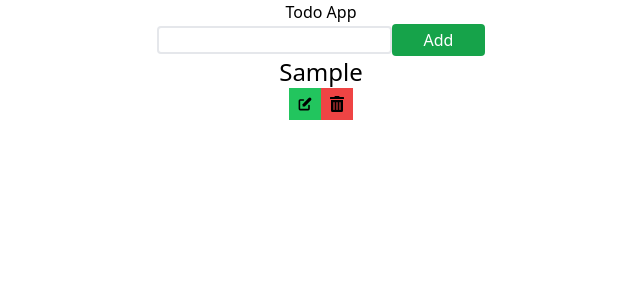
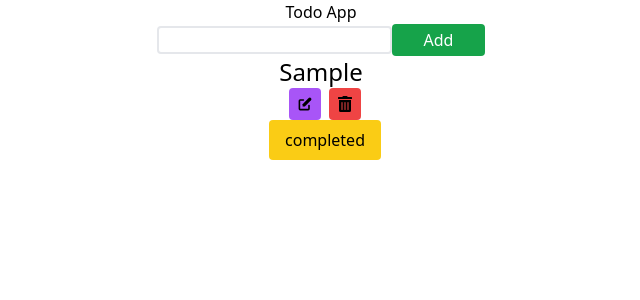
Before and after one commit to imanchamileva/todo_app_tsx, a React (Create React App) app: page / in a window 1280 px wide. Both pictures are taken after typing "Sample" into the empty fields and a click on the button "Add". Shown: the top 300 px of the page, without its empty margins (319-959 px from the left). Built offline with nearby package versions, Linux system fonts and the light colour scheme.

Commit message:
complete task button

```diff
--- a/package.json
+++ b/package.json
@@ -43,6 +43,7 @@
     ]
   },
   "devDependencies": {
+    "@types/styled-components": "^5.1.25",
     "autoprefixer": "^10.4.7",
     "postcss": "^8.4.14",
     "tailwindcss": "^3.1.4"
--- a/src/components/atoms/Input.tsx
+++ b/src/components/atoms/Input.tsx
@@ -5,7 +5,7 @@ import { HiOutlinePencilAlt } from "react-icons/hi";
 import { FaTimes, FaTrashAlt } from "react-icons/fa";
 import { ITodoItem} from '../../Interfaces';
 import { HiPencilAlt } from "react-icons/hi";
-
+import StyledButton from './StyledButton';
 
 export const Input = () => {
 
@@ -67,6 +67,7 @@ export const Input = () => {
         }
 
 
+
     return (
         <>
             <form onSubmit={addItem}>
@@ -80,14 +81,15 @@ export const Input = () => {
             </form>
             <div>
                         {arrayData.map((elem : ITodoItem) => (
-                            <ul key={elem.id}>
+                            <ul key={elem.id} className="space-x-2">
                               <li className="text-2xl">{elem.title}</li>
-                              <button onClick={() => handleEdit(elem.id)} className='cursor-pointer bg-green-500 px-2 py-2'><HiPencilAlt className='cursor-pointer' /></button>
+                              <button onClick={() => handleEdit(elem.id)} className='cursor-pointer bg-purple-500 px-2 py-2 rounded'><HiPencilAlt className='cursor-pointer' /></button>
 
                               <button onClick={() => removeItem(elem.id)}
-                              className='cursor-pointer bg-red-500 px-2 py-2'>
+                              className='cursor-pointer bg-red-500 px-2 py-2 rounded'>
                                <FaTrashAlt />
                               </button>
+                             <StyledButton> <button id="completedButton" className="bg-yellow-400 rounded px-4 py-2 "><h3>completed</h3></button></StyledButton>
                             </ul>
 
                         )
--- /dev/null
+++ b/src/components/atoms/StyledButton.tsx
@@ -0,0 +1,9 @@
+import styled from "styled-components";
+
+
+const StyledButton = styled.h3 `
+
+text-decoration: line-through;
+`
+
+export default  StyledButton;
```
Also changed, not shown: 1 other file (tests, documents, lock files or other folders).
